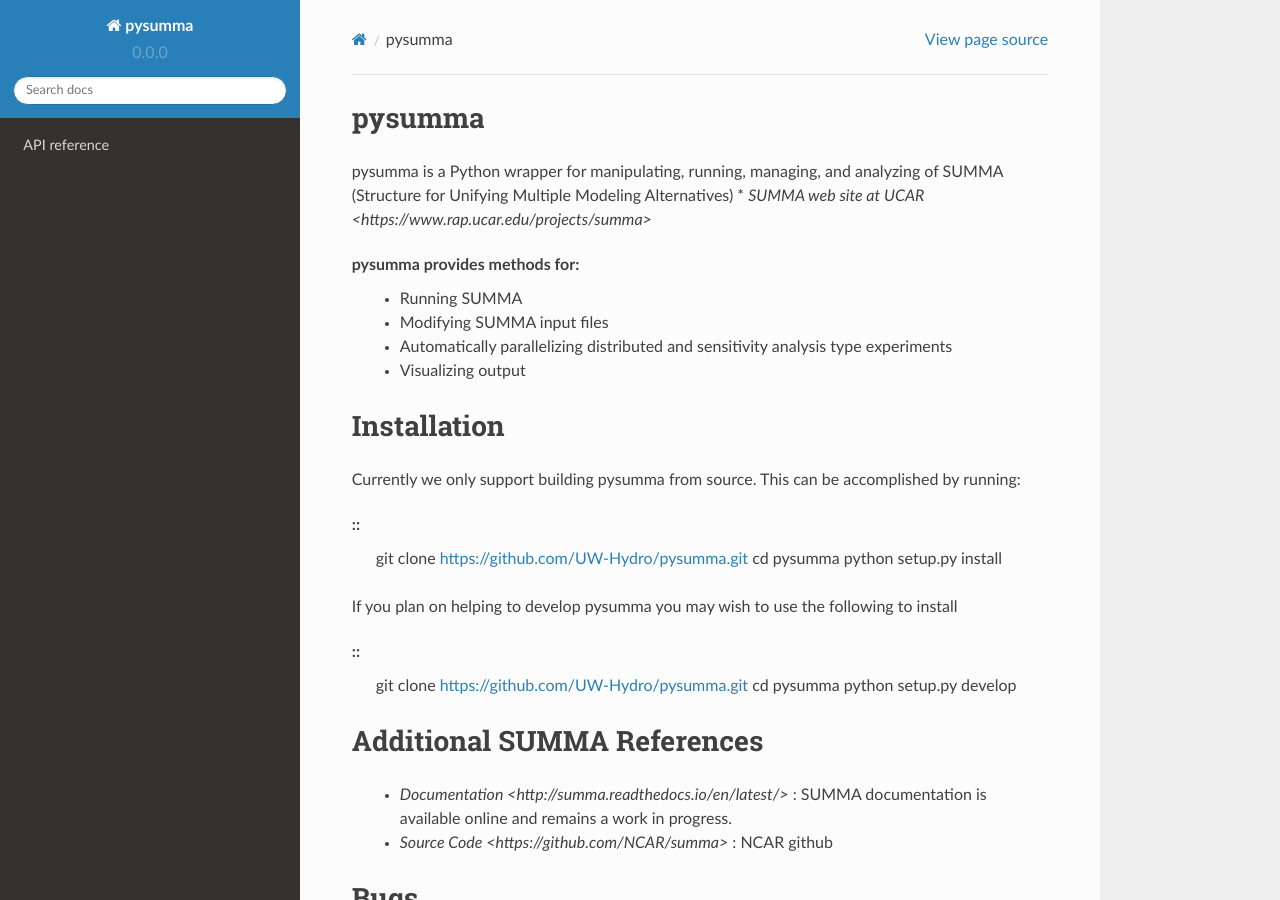
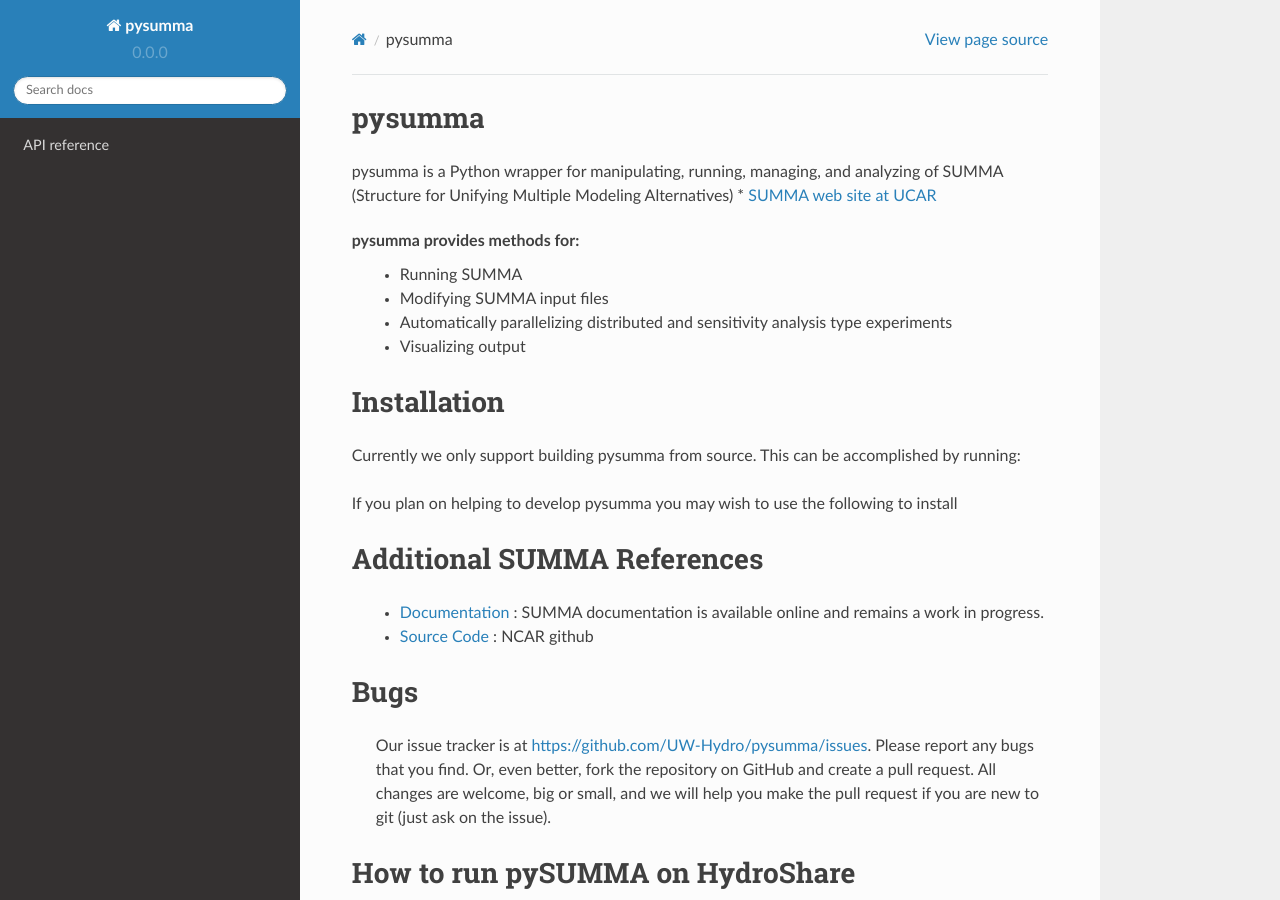
Before and after one commit to UW-Hydro/pysumma, a Sphinx documentation site: the page built from docs/index.rst, in a window 1280 px wide and 900 px high. Built offline with Sphinx 7.4.7 and the Read the Docs theme 2.0.0, drawn with Linux system fonts in a browser that asks for light colours.

Commit message:
Update links and code blocks in index

```diff
--- a/docs/index.rst
+++ b/docs/index.rst
@@ -5,7 +5,7 @@
 =======
 pysumma is a Python wrapper for manipulating, running, managing, and analyzing
 of SUMMA (Structure for Unifying Multiple Modeling Alternatives)
-* `SUMMA web site at UCAR <https://www.rap.ucar.edu/projects/summa>`
+* `SUMMA web site at UCAR <https://www.rap.ucar.edu/projects/summa>`_
 
 pysumma provides methods for:
  - Running SUMMA
@@ -18,22 +18,22 @@
 Currently we only support building pysumma from source. This can be accomplished by
 running:
 
-::
+.. code-block::
     git clone https://github.com/UW-Hydro/pysumma.git
     cd pysumma
     python setup.py install
 
 If you plan on helping to develop pysumma you may wish to use the following to install
 
-::
+.. code-block::
     git clone https://github.com/UW-Hydro/pysumma.git
     cd pysumma
     python setup.py develop
 
 Additional SUMMA References
 ===========================
- - `Documentation <http://summa.readthedocs.io/en/latest/>` : SUMMA documentation is available online and remains a work in progress.
- - `Source Code <https://github.com/NCAR/summa>` : NCAR github
+ - `Documentation <http://summa.readthedocs.io/en/latest/>`_ : SUMMA documentation is available online and remains a work in progress.
+ - `Source Code <https://github.com/NCAR/summa>`_ : NCAR github
 
 Bugs
 ====
```
